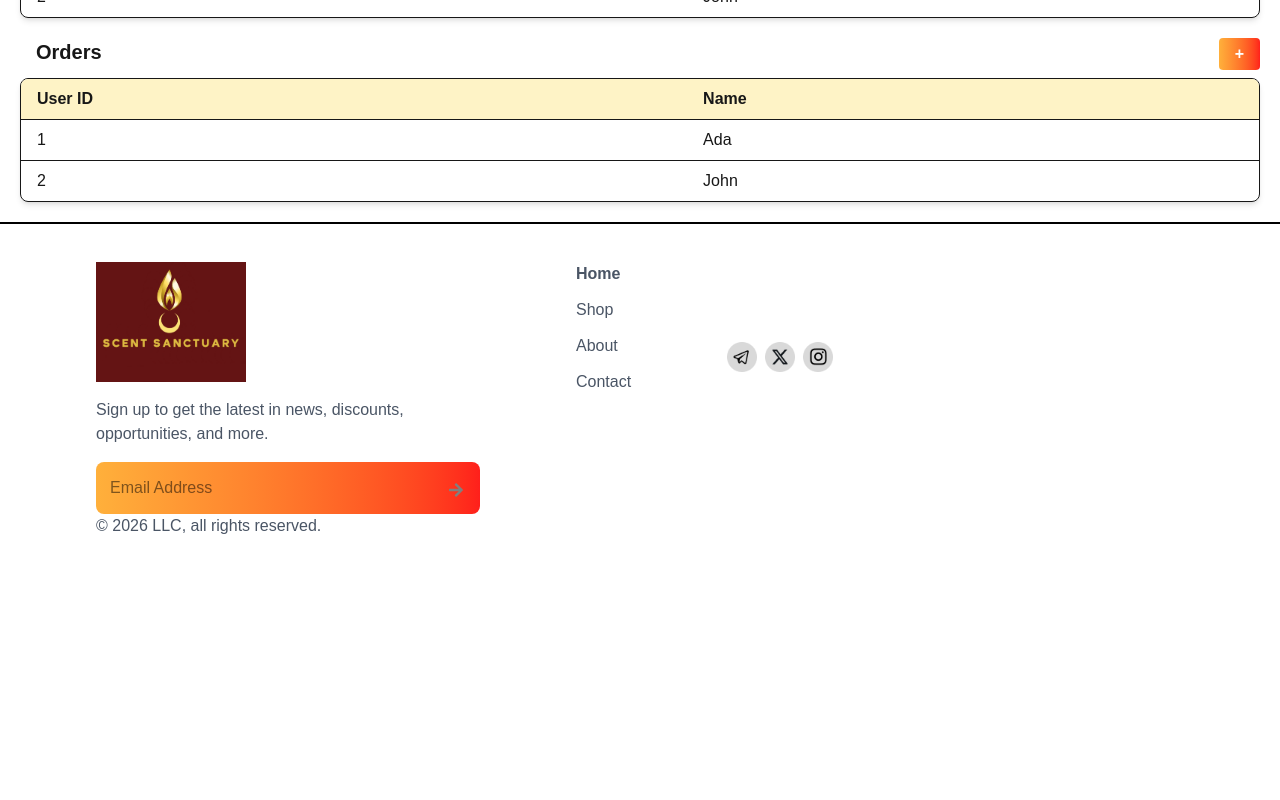
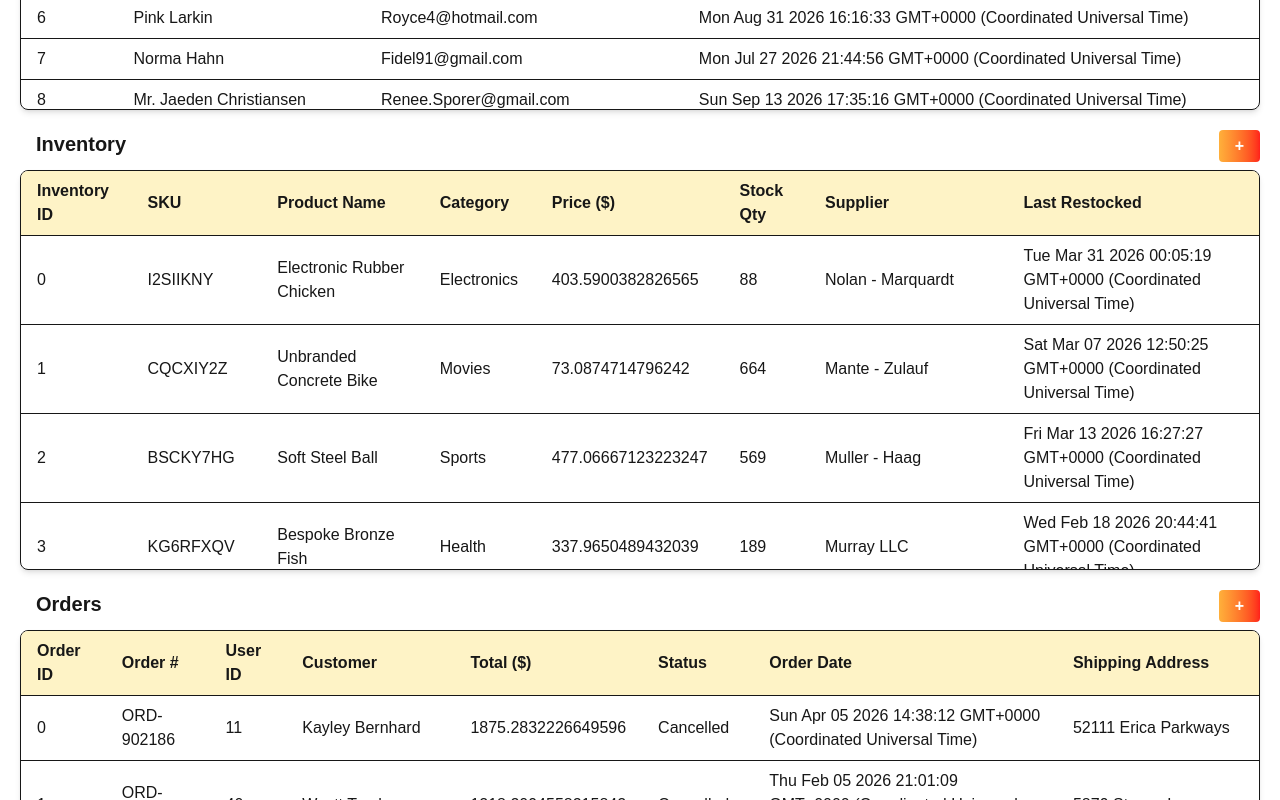
Before and after one commit to eligonzata/ecommerce_project, a Next.js app: page /admin in a window 1280 px wide. Shown: the part 440-1240 px from the top of the page. Before the commit the page ends 1034 px from the top, so only its background shows below. Built offline with nearby package versions, Linux system fonts and the light colour scheme.

Commit message:
table css for scrolling and sticky headers, fake data to test

```diff
--- a/package.json
+++ b/package.json
@@ -18,6 +18,7 @@
     "react-icons": "^5.5.0"
   },
   "devDependencies": {
+    "@faker-js/faker": "^10.3.0",
     "@tailwindcss/postcss": "^4",
     "eslint": "^9",
     "eslint-config-next": "16.1.6",
--- a/src/app/admin/page.js
+++ b/src/app/admin/page.js
@@ -6,13 +6,74 @@ import Footer from "../components/Footer";
 import Button from "../components/Button";
 import AdminDataTable from "../components/AdminDataTable";
 
-const data = [
-  { id: 1, name: "Ada" },
-  { id: 2, name: "John" },
-];
-const columns = [
+import { faker } from "@faker-js/faker";
+
+// USERS
+const tableUsersData = Array.from({ length: 50 }, (e, i) => ({
+  id: i,
+  name: faker.person.fullName(),
+  email: faker.internet.email(),
+  joinDate: faker.date.anytime(),
+}));
+const tableUsersColumns = [
   { accessorKey: "id", header: "User ID" },
   { accessorKey: "name", header: "Name" },
+  { accessorKey: "email", header: "Email" },
+  { accessorKey: "joinDate", header: "Join Date" },
+];
+
+// INVENTORY
+const tableInventoryData = Array.from({ length: 100 }, (e, i) => ({
+  id: i,
+  sku: faker.string.alphanumeric(8).toUpperCase(),
+  productName: faker.commerce.productName(),
+  category: faker.commerce.department(),
+  price: faker.number.float({ min: 5, max: 500, precision: 0.01 }),
+  stock: faker.number.int({ min: 0, max: 1000 }),
+  supplier: faker.company.name(),
+  lastRestocked: faker.date.recent({ days: 60 }),
+}));
+const tableInventoryColumns = [
+  { accessorKey: "id", header: "Inventory ID" },
+  { accessorKey: "sku", header: "SKU" },
+  { accessorKey: "productName", header: "Product Name" },
+  { accessorKey: "category", header: "Category" },
+  { accessorKey: "price", header: "Price ($)" },
+  { accessorKey: "stock", header: "Stock Qty" },
+  { accessorKey: "supplier", header: "Supplier" },
+  { accessorKey: "lastRestocked", header: "Last Restocked" },
+];
+
+// ORDERS
+const tableOrdersData = Array.from({ length: 200 }, (e, i) => {
+  const user = faker.helpers.arrayElement(tableUsersData);
+
+  return {
+    id: i,
+    orderNumber: `ORD-${faker.string.numeric(6)}`,
+    userId: user.id,
+    customerName: user.name,
+    totalAmount: faker.number.float({ min: 20, max: 2000, precision: 0.01 }),
+    status: faker.helpers.arrayElement([
+      "Pending",
+      "Processing",
+      "Shipped",
+      "Delivered",
+      "Cancelled",
+    ]),
+    orderDate: faker.date.recent({ days: 90 }),
+    shippingAddress: faker.location.streetAddress(),
+  };
+});
+const tableOrdersColumns = [
+  { accessorKey: "id", header: "Order ID" },
+  { accessorKey: "orderNumber", header: "Order #" },
+  { accessorKey: "userId", header: "User ID" },
+  { accessorKey: "customerName", header: "Customer" },
+  { accessorKey: "totalAmount", header: "Total ($)" },
+  { accessorKey: "status", header: "Status" },
+  { accessorKey: "orderDate", header: "Order Date" },
+  { accessorKey: "shippingAddress", header: "Shipping Address" },
 ];
 
 export default function Admin() {
@@ -22,27 +83,30 @@ export default function Admin() {
       <Navbar />
 
       <main className="m-5">
-        <div class="float-end">
+        <div className="float-end">
           <Button text="+" size={0} />
         </div>
         <h2 className="text-xl font-bold mb-3 ms-4">User Accounts</h2>
-        <AdminDataTable data={data} columns={columns} />
+        <AdminDataTable data={tableUsersData} columns={tableUsersColumns} />
 
-        <div class="h-5"></div>
+        <div className="h-5"></div>
 
-        <div class="float-end">
+        <div className="float-end">
           <Button text="+" size={0} />
         </div>
         <h2 className="text-xl font-bold mb-3 ms-4">Inventory</h2>
-        <AdminDataTable data={data} columns={columns} />
+        <AdminDataTable
+          data={tableInventoryData}
+          columns={tableInventoryColumns}
+        />
 
-        <div class="h-5"></div>
+        <div className="h-5"></div>
 
-        <div class="float-end">
+        <div className="float-end">
           <Button text="+" size={0} />
         </div>
         <h2 className="text-xl font-bold mb-3 ms-4">Orders</h2>
-        <AdminDataTable data={data} columns={columns} />
+        <AdminDataTable data={tableOrdersData} columns={tableOrdersColumns} />
       </main>
 
       <Footer />
--- a/src/app/components/AdminDataTable.js
+++ b/src/app/components/AdminDataTable.js
@@ -12,13 +12,13 @@ export default function AdminDataTable({ data, columns }) {
   });
 
   return (
-    <div className="rounded-lg border w-full shadow-md overflow-x-auto">
-      <table className="w-full">
-        <thead className="bg-amber-100">
+    <div className="rounded-lg border w-full shadow-md overflow-auto max-h-[50vh]">
+      <table className="w-full border-separate border-spacing-0">
+        <thead className="bg-amber-100 sticky top-0">
           {table.getHeaderGroups().map((hg) => (
             <tr key={hg.id}>
               {hg.headers.map((header) => (
-                <th key={header.id} className="text-start border-b py-2 px-4">
+                <th key={header.id} className="border-b text-start py-2 px-4">
                   {flexRender(
                     header.column.columnDef.header,
                     header.getContext(),
@@ -28,11 +28,14 @@ export default function AdminDataTable({ data, columns }) {
             </tr>
           ))}
         </thead>
-        <tbody className="overflow-y-auto max-h-[50vh]">
-          {table.getRowModel().rows.map((row) => (
-            <tr key={row.id} className="border-t">
+        <tbody>
+          {table.getRowModel().rows.map((row, index) => (
+            <tr key={row.id}>
               {row.getVisibleCells().map((cell) => (
-                <td key={cell.id} className="py-2 px-4">
+                <td
+                  key={cell.id}
+                  className={`py-2 px-4 ${index == 0 ? "" : "border-t"}`}
+                >
                   {flexRender(cell.column.columnDef.cell, cell.getContext())}
                 </td>
               ))}
```
Also changed, not shown: 1 other file (tests, documents, lock files or other folders).
